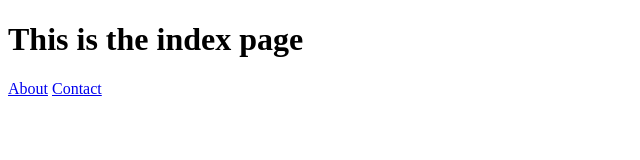
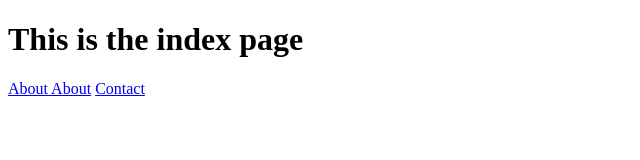
Before and after one commit to kianooshmada/kianoosh, a plain HTML site: page index.html in a window 1280 px wide. Shown: the full height of the page, 0-640 px from the left. Drawn offline with Linux system fonts and the light colour scheme.

Commit message:
modify index.html

```diff
--- a/index.html
+++ b/index.html
@@ -12,7 +12,7 @@
     <h1>This is the index page</h1>
     <header>
         <nav>
-            <a href="about.html">About</a>
+            <a href="about.html">About About</a>
             <a href="contact.html"> Contact</a>
         </nav>
     </header>
```
